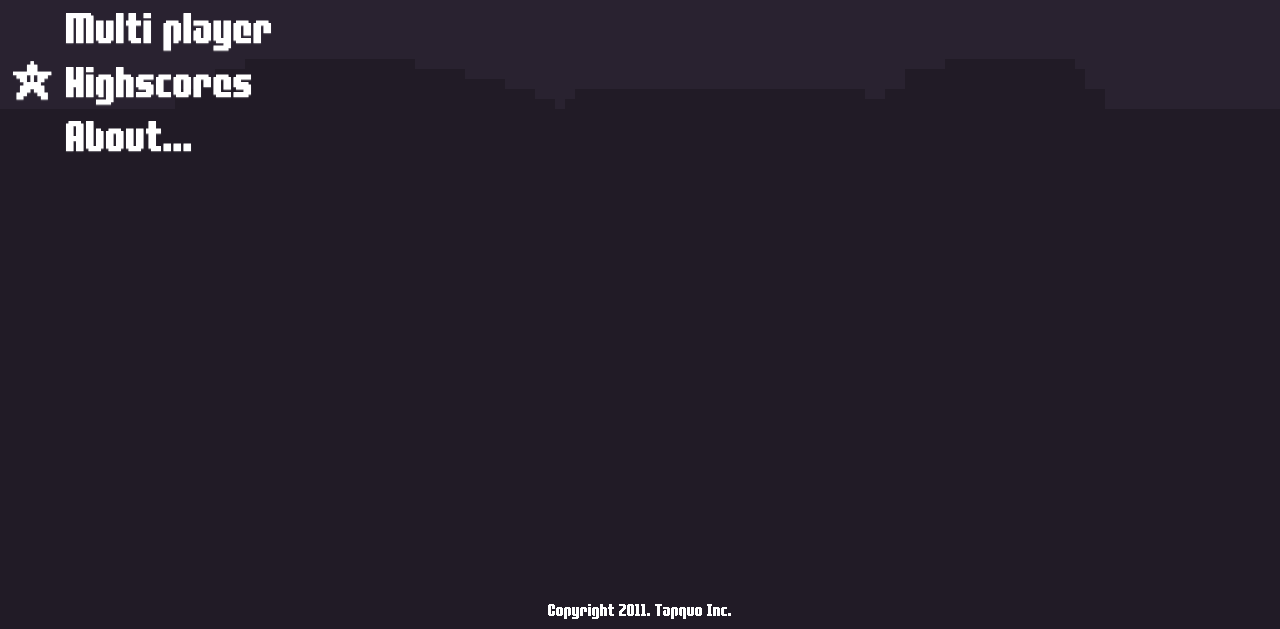
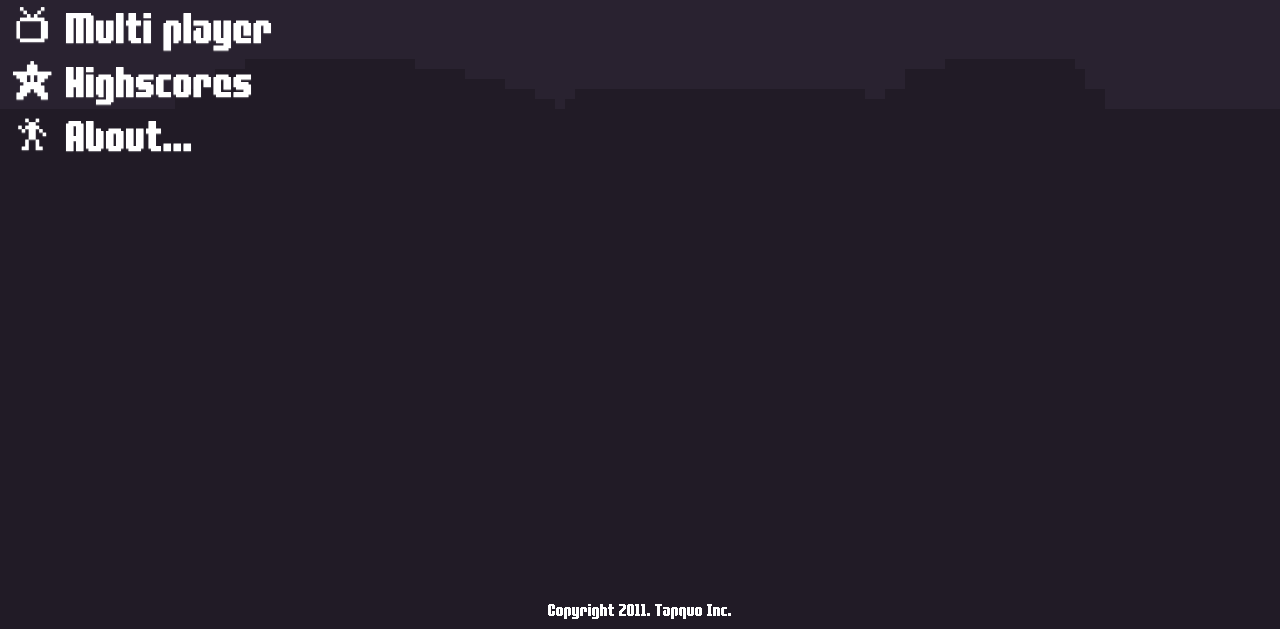
Before and after one commit to elmendalerenda/eggbit, a plain HTML site: page index.html in a window 1280 px wide. Shown: the part 171-800 px from the top of the page. Drawn offline with Linux system fonts and the light colour scheme.

Commit message:
New icon

```diff
--- a/assets/stylesheets/css/eggbit.icons.css
+++ b/assets/stylesheets/css/eggbit.icons.css
@@ -11,3 +11,5 @@
 .icon.cherry:before{content:'h';}
 .icon.alien:before{content:'j';}
 .icon.alien_up:before{content:'k';}
+.icon.tv:before{content:'H';}
+.icon.human:before{content:'a';}
```
